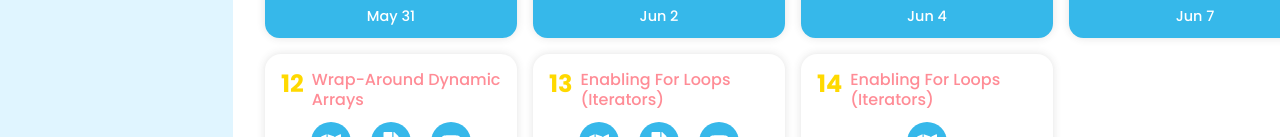
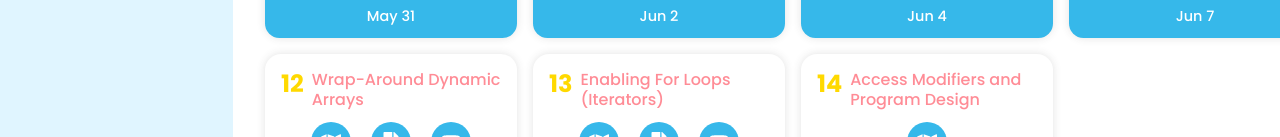
Before and after one commit to cs18-summer-2021/cs18-summer-2021.github.io, a React (Create React App) app: page /classes in a window 1280 px wide. Shown: the part 815-952 px from the top of the page. Built offline with nearby package versions, Linux system fonts and the light colour scheme.

Commit message:
typo fix

```diff
--- a/src/Info/Notes/Classes/Classes.js
+++ b/src/Info/Notes/Classes/Classes.js
@@ -178,7 +178,7 @@ const classes = [
 	tags: []
     },
     {
-	number: 14, title: "Enabling For Loops (Iterators)", outDate: "Jun 14", active: true,
+	number: 14, title: "Access Modifiers and Program Design", outDate: "Jun 14", active: true,
 	links: [
 	    makeIcon(iconType.SETUP, "https://hackmd.io/@cs18-spring-2021/lec14setup-sum")
 	],
```
